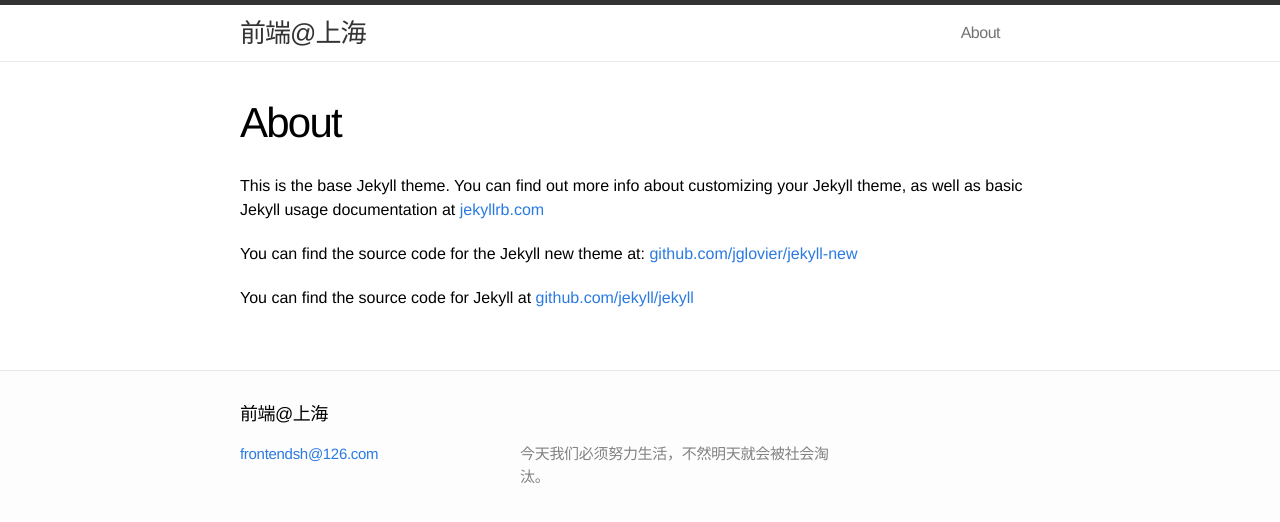
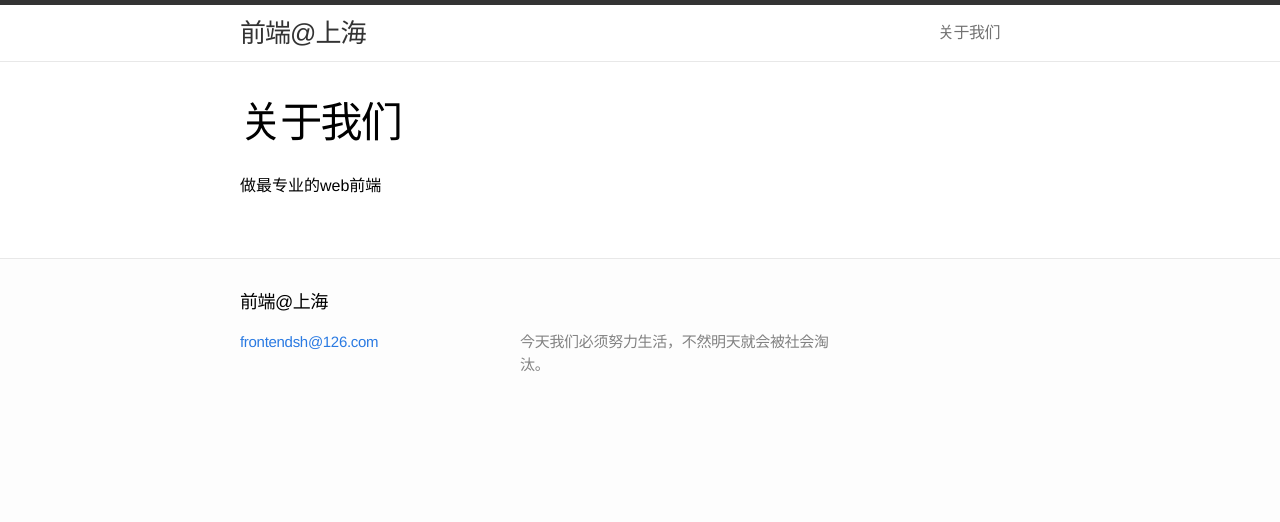
Before and after one commit to FrontEnd-SH/FrontEnd-SH.github.io, a Jekyll site: the page built from about.md, in a window 1280 px wide. Shown: the top 522 px of the page. Built offline with Jekyll 4.4.1, drawn with Linux system fonts in a browser that asks for light colours.

Commit message:
Update about.md

```diff
--- a/about.md
+++ b/about.md
@@ -1,11 +1,7 @@
 ---
 layout: page
-title: About
+title: 关于我们
 permalink: /about/
 ---
 
-This is the base Jekyll theme. You can find out more info about customizing your Jekyll theme, as well as basic Jekyll usage documentation at [jekyllrb.com](http://jekyllrb.com/)
-
-You can find the source code for the Jekyll new theme at: [github.com/jglovier/jekyll-new](https://github.com/jglovier/jekyll-new)
-
-You can find the source code for Jekyll at [github.com/jekyll/jekyll](https://github.com/jekyll/jekyll)
+做最专业的web前端
```
